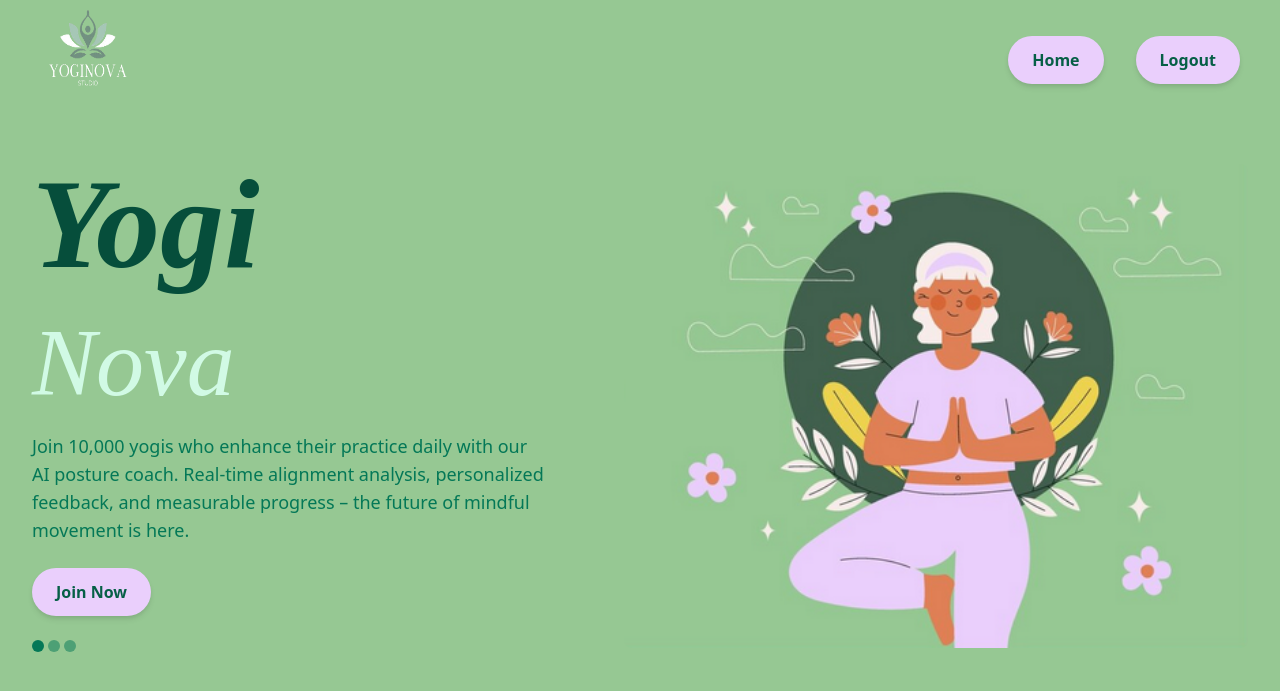
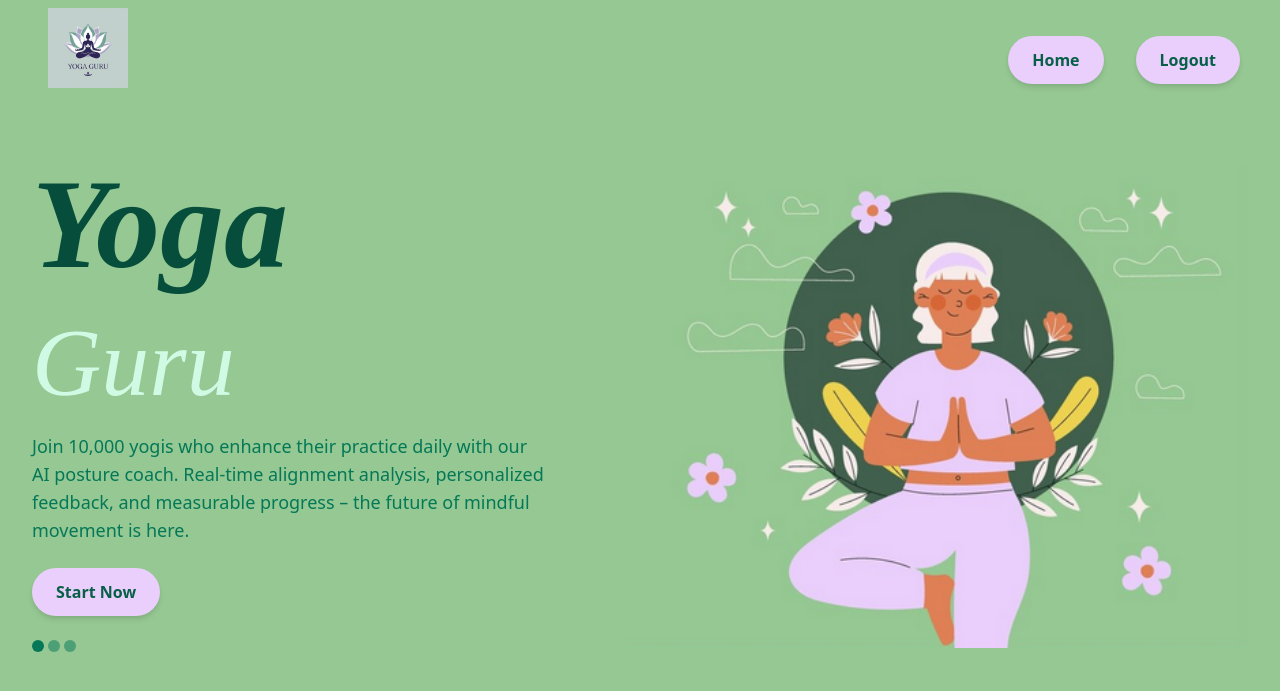
Before and after one commit to maxstain/YogaGuru, a Flask app: page / in a window 1280 px wide. Shown: the top 691 px of the page. Run offline with Flask 3, Linux system fonts and the light colour scheme; the visitor is signed in with stand-in values (Sample User, id 1); parts of the project's set-up code (start-up, migrations or seed data) failed here and were passed over.

Commit message:
Final push.

```diff
--- a/templates/base.html
+++ b/templates/base.html
@@ -2,7 +2,7 @@
 <html lang="en">
 <head>
     <meta charset="UTF-8">
-    <title>Yogi Nova</title>
+    <title>Yoga Guru</title>
     <meta name="viewport" content="width=device-width, initial-scale=1.0">
     <link rel="stylesheet" href="https://cdn.jsdelivr.net/npm/tailwindcss@2.2.19/dist/tailwind.min.css">
     <link rel="stylesheet" href="https://fonts.googleapis.com/css2?family=Playfair+Display:wght@400;700&display=swap">
--- a/templates/splashscreen.html
+++ b/templates/splashscreen.html
@@ -3,8 +3,8 @@
 <div class="flex flex-col md:flex-row items-center justify-center gap-20 px-8 py-16 w-full">
     <!-- Text Content -->
     <div class="max-w-lg mb-8 md:mb-0">
-        <h1 class="text-9xl font-bold text-green-900 font-[playfair-display] italic">Yogi <br/>
-            <span class="text-green-100 text-8xl font-medium font-[playfair-display] italic">Nova</span>
+        <h1 class="text-9xl font-bold text-green-900 font-[playfair-display] italic">Yoga <br/>
+            <span class="text-green-100 text-8xl font-medium font-[playfair-display] italic">Guru</span>
         </h1>
         <p id="text" class="mt-4 text-lg text-green-700">Join 10,000 yogis who enhance their practice daily with our AI
             posture
@@ -20,7 +20,7 @@
         <a href="{{url_for('home')}}"
            style="background-color: #eacffc"
            class="mt-6 inline-block px-6 py-3 text-green-800 font-bold rounded-full shadow-md hover:bg-green-800">
-            Join Now
+            Start Now
         </a>
         {% endif %}
         <!-- The index circles of texts -->
```
Also changed, not shown: templates/index.html (+0 -11 lines), static/3.png.
